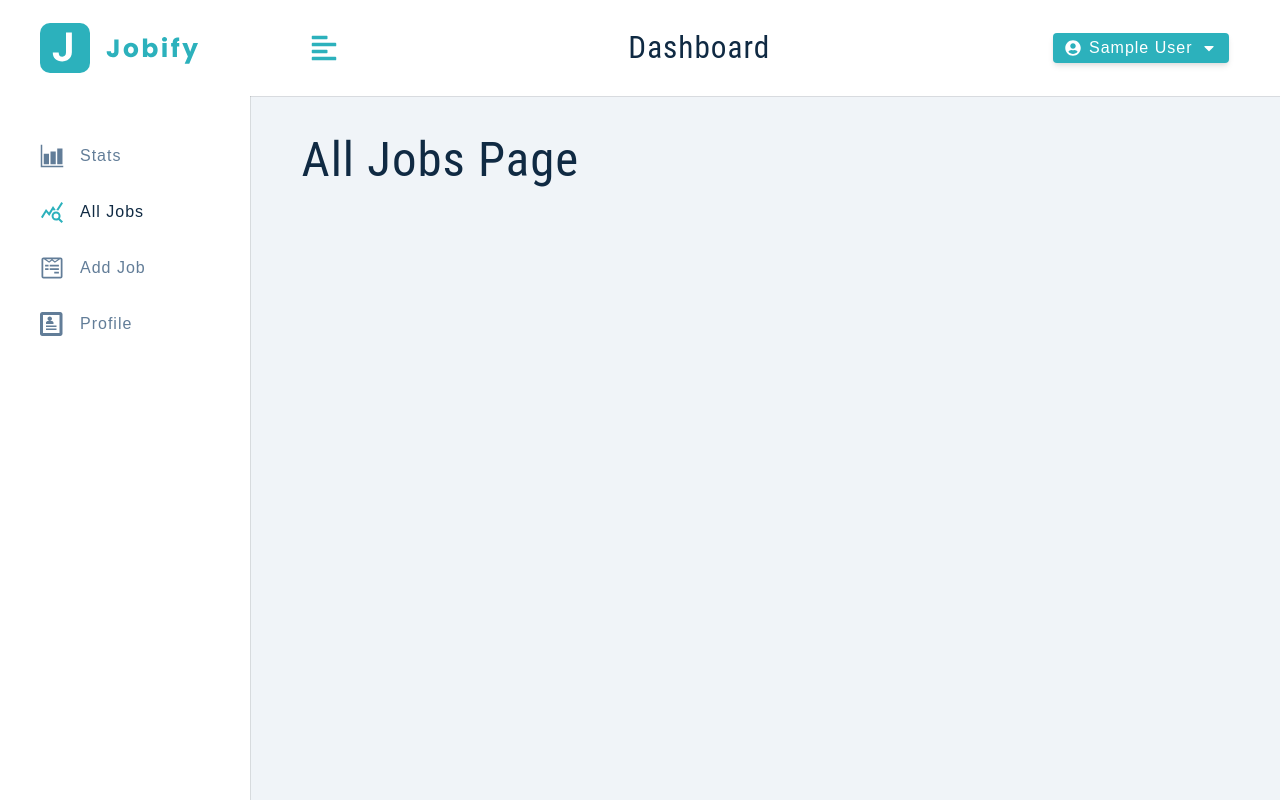
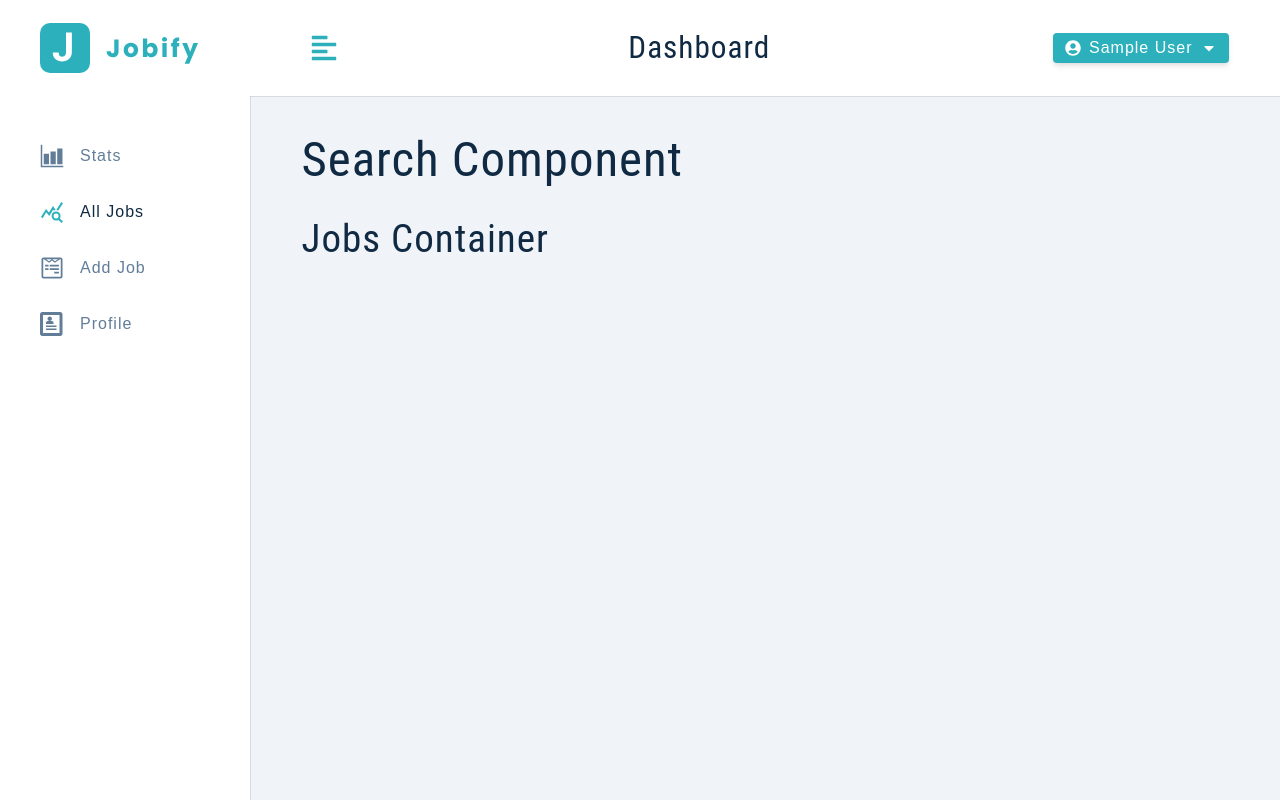
Before and after one commit to ioulungTsai/jobify, a React (Create React App) app in the folder client/: page /all-jobs in a window 1280 px wide. Built offline with nearby package versions, Linux system fonts and the light colour scheme; sample sign-in values are in the browser's storage.

Commit message:
Setup AllJobs in dashboard page

```diff
--- /dev/null
+++ b/client/src/components/Job.js
@@ -0,0 +1,6 @@
+const Job = () => {
+  return (
+    <h2>single job</h2>
+  )
+}
+export default Job
--- /dev/null
+++ b/client/src/components/JobInfo.js
@@ -0,0 +1,6 @@
+const JobInfo = () => {
+  return (
+    <h2>job info</h2>
+  )
+}
+export default JobInfo
--- /dev/null
+++ b/client/src/components/JobsContainer.js
@@ -0,0 +1,6 @@
+const JobsContainer = () => {
+  return (
+    <h2>jobs container</h2>
+  )
+}
+export default JobsContainer
--- /dev/null
+++ b/client/src/components/SearchContainer.js
@@ -0,0 +1,6 @@
+const SearchContainer = () => {
+  return (
+    <h1>search component</h1>
+  )
+}
+export default SearchContainer
--- a/client/src/components/index.js
+++ b/client/src/components/index.js
@@ -5,5 +5,17 @@ import Navbar from "./Navbar"
 import SmallSidebar from "./SmallSidebar"
 import BigSidebar from "./BigSidebar"
 import FormRowSelect from "./FormRowSelect"
+import SearchContainer from "./SearchContainer"
+import JobsContainer from "./JobsContainer"
 
-export { Logo, FormRow, Alert, Navbar, SmallSidebar, BigSidebar, FormRowSelect }
+export {
+  Logo,
+  FormRow,
+  Alert,
+  Navbar,
+  SmallSidebar,
+  BigSidebar,
+  FormRowSelect,
+  SearchContainer,
+  JobsContainer,
+}
--- a/client/src/pages/dashboard/AllJobs.js
+++ b/client/src/pages/dashboard/AllJobs.js
@@ -1,6 +1,11 @@
+import { JobsContainer, SearchContainer } from "../../components"
+
 const AllJobs = () => {
   return (
-    <h1>All Jobs Page</h1>
+    <>
+      <SearchContainer />
+      <JobsContainer />
+    </>
   )
 }
 export default AllJobs
```
